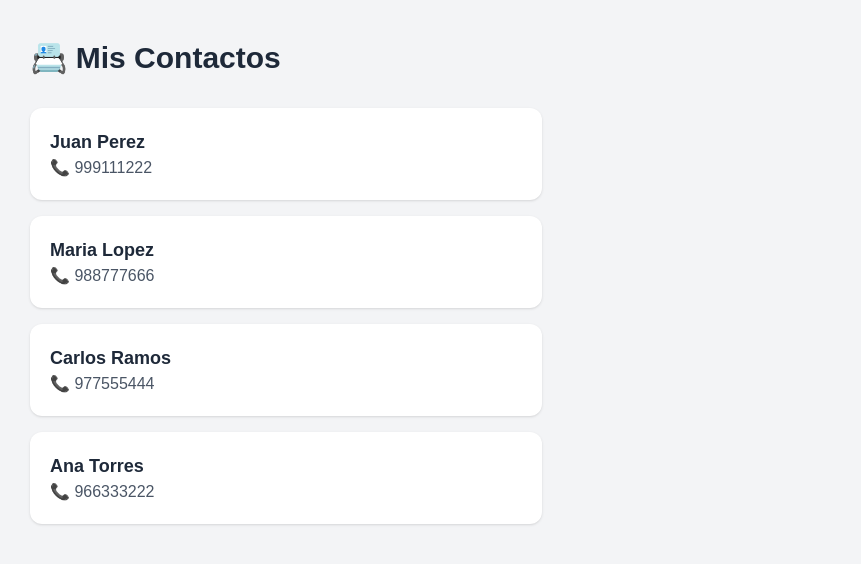
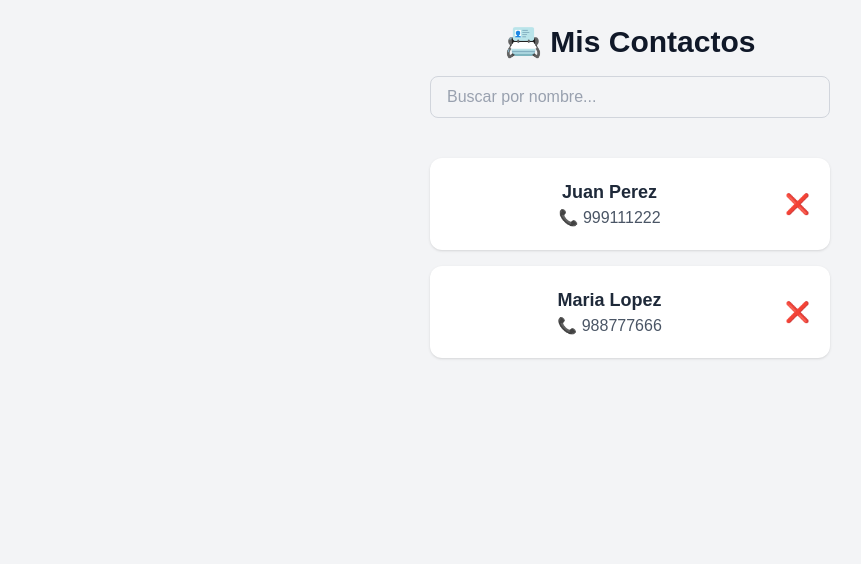
Before and after one commit to joserojas123/contacts-app, a Next.js app: page / in a window 1280 px wide. Shown: the top 564 px of the page, without its empty margins (10-871 px from the left). Built offline with nearby package versions, Linux system fonts and the light colour scheme.

Commit message:
Agregar boton para eliminar contactos

```diff
--- /dev/null
+++ b/src/app/actions.ts
@@ -0,0 +1,7 @@
+"use server";
+
+import { deactivateContact } from "@/lib/contacts";
+
+export async function deleteContact(name: string) {
+    deactivateContact(name);
+}
--- a/src/app/page.tsx
+++ b/src/app/page.tsx
@@ -1,27 +1,8 @@
-import { getContactsFromCSV } from "@/lib/readContacts";
+import { getContacts } from "@/lib/contacts";
+import ContactsClient from "@/components/ContactsClient";
 
-export default function Home() {
-  const contacts = getContactsFromCSV();
+export default function HomePage() {
+    const contacts = getContacts();
 
-  return (
-      <main className="min-h-screen bg-gray-100 p-10">
-        <h1 className="text-gray-800 text-3xl font-bold mb-8">📇 Mis Contactos</h1>
-
-        <div className="grid gap-4 max-w-lg">
-          {contacts.map((contact, index) => (
-              <div
-                  key={index}
-                  className="bg-white p-5 rounded-xl shadow hover:shadow-md transition"
-              >
-                <p className="text-lg font-semibold text-gray-800">
-                  {contact.name}
-                </p>
-                <p className="text-gray-600">
-                  📞 {contact.phone}
-                </p>
-              </div>
-          ))}
-        </div>
-      </main>
-  );
+    return <ContactsClient contacts={contacts} />;
 }
--- /dev/null
+++ b/src/components/ContactsClient.tsx
@@ -0,0 +1,124 @@
+"use client";
+
+import { useState } from "react";
+import { Contact } from "@/types/contact";
+import { deleteContact } from "@/app/actions";
+
+type Props = {
+    contacts: Contact[];
+};
+
+export default function ContactsClient({ contacts }: Props) {
+    const [contactList, setContactList] = useState<Contact[]>(contacts);
+    const [filter, setFilter] = useState("");
+    const [contactToDelete, setContactToDelete] = useState<Contact | null>(null);
+
+    const filteredContacts = contactList.filter(contact =>
+        contact.name.toLowerCase().includes(filter.toLowerCase())
+    );
+
+    const confirmDelete = async () => {
+        if (!contactToDelete) return;
+
+        await deleteContact(contactToDelete.name);
+
+        setContactList(prev =>
+            prev.filter(c => c.name !== contactToDelete.name)
+        );
+
+        setContactToDelete(null);
+    };
+
+    return (
+        <main className="h-screen bg-gray-100 flex justify-center">
+            <div className="w-full max-w-md flex flex-col">
+
+                {/* 🔒 HEADER ESTÁTICO */}
+                <div className="sticky top-0 bg-gray-100 px-6 py-6 z-10">
+                    <h1 className="text-3xl font-bold text-center text-gray-900 mb-4">
+                        📇 Mis Contactos
+                    </h1>
+
+                    <input
+                        type="text"
+                        placeholder="Buscar por nombre..."
+                        value={filter}
+                        onChange={e => setFilter(e.target.value)}
+                        className="w-full px-4 py-2 rounded-lg
+                       border border-gray-300
+                       text-gray-900
+                       placeholder-gray-400
+                       focus:outline-none
+                       focus:ring-2 focus:ring-blue-500"
+                    />
+                </div>
+
+                {/* 📋 LISTA */}
+                <div className="flex-1 overflow-y-auto px-6 pb-6">
+                    <div className="grid gap-4 mt-4">
+                        {filteredContacts.map((contact, index) => (
+                            <div
+                                key={index}
+                                className="bg-white p-5 rounded-xl shadow
+                           flex items-center justify-between"
+                            >
+                                <div className="flex-1 text-center">
+                                    <p className="text-lg font-semibold text-gray-800">
+                                        {contact.name}
+                                    </p>
+                                    <p className="text-gray-600">
+                                        📞 {contact.phone}
+                                    </p>
+                                </div>
+
+                                {/* ❌ BOTÓN ELIMINAR */}
+                                <button
+                                    onClick={() => setContactToDelete(contact)}
+                                    className="ml-4 text-red-500 hover:text-red-700
+                             font-bold text-xl"
+                                    title="Eliminar contacto"
+                                >
+                                    ❌
+                                </button>
+                            </div>
+                        ))}
+                    </div>
+                </div>
+
+                {/* 🪟 MODAL */}
+                {contactToDelete && (
+                    <div className="fixed inset-0 bg-black/40 flex items-center justify-center z-50">
+                        <div className="bg-white rounded-xl p-6 w-80 shadow-xl">
+                            <h2 className="text-lg font-bold text-gray-900 mb-2">
+                                ¿Eliminar contacto?
+                            </h2>
+
+                            <p className="text-gray-700 mb-6">
+                                {contactToDelete.name}
+                            </p>
+
+                            <div className="flex justify-end gap-3">
+                                <button
+                                    onClick={() => setContactToDelete(null)}
+                                    className="px-4 py-2 rounded-lg
+                             bg-gray-200 hover:bg-gray-300"
+                                >
+                                    Cancelar
+                                </button>
+
+                                <button
+                                    onClick={confirmDelete}
+                                    className="px-4 py-2 rounded-lg
+                             bg-red-600 text-white hover:bg-red-700"
+                                >
+                                    Eliminar
+                                </button>
+                            </div>
+                        </div>
+                    </div>
+                )}
+
+            </div>
+        </main>
+    );
+}
--- /dev/null
+++ b/src/lib/contacts.ts
@@ -0,0 +1,40 @@
+import fs from "fs";
+import path from "path";
+import { Contact } from "@/types/contact";
+
+const filePath = path.join(process.cwd(), "data", "contacts.csv");
+
+export function getContacts(): Contact[] {
+    const file = fs.readFileSync(filePath, "utf-8");
+
+    const [, ...rows] = file.split("\n");
+
+    return rows
+        .filter(Boolean)
+        .map(row => {
+            const [name, phone, active] = row.split(",");
+            return {
+                name,
+                phone,
+                active: active === "true",
+            };
+        })
+        .filter(contact => contact.active);
+}
+
+export function deactivateContact(name: string) {
+    const file = fs.readFileSync(filePath, "utf-8");
+    const lines = file.split("\n");
+
+    const updated = lines.map((line, index) => {
+        if (index === 0) return line; // header
+
+        const [n, phone, active] = line.split(",");
+        if (n === name) {
+            return `${n},${phone},false`;
+        }
+        return line;
+    });
+
+    fs.writeFileSync(filePath, updated.join("\n"));
+}
--- a/src/lib/readContacts.ts
+++ b/src/lib/readContacts.ts
@@ -1,23 +1,34 @@
 import fs from "fs";
 import path from "path";
+import { Contact } from "@/types/contact";
 
-export type Contact = {
-    name: string;
-    phone: string;
-};
+const filePath = path.join(process.cwd(), "data", "contacts.csv");
 
-export function getContactsFromCSV(): Contact[] {
-    const filePath = path.join(process.cwd(), "src/data/contacts.csv");
-    const file = fs.readFileSync(filePath, "utf8");
+export function readContacts(): Contact[] {
+    if (!fs.existsSync(filePath)) return [];
 
-    const lines = file.trim().split("\n");
-    const [, ...rows] = lines; // quitar header
+    const file = fs.readFileSync(filePath, "utf-8").trim();
+    if (!file) return [];
 
-    return rows.map(row => {
-        const [name, phone] = row.split(",");
-        return {
-            name: name.trim(),
-            phone: phone.trim(),
-        };
-    });
+    const lines = file.split("\n");
+    if (lines.length <= 1) return [];
+
+    const [, ...rows] = lines;
+
+    return rows
+        .map((row) => {
+            const [name, phone, active] = row.split(",");
+
+            if (!name || !phone || !active) return null;
+
+            return {
+                name: name.trim(),
+                phone: phone.trim(),
+                active: active.trim() === "true",
+            };
+        })
+        .filter(
+            (c): c is Contact =>
+                c !== null && c.active
+        );
 }
--- /dev/null
+++ b/src/types/contact.ts
@@ -0,0 +1,5 @@
+export type Contact = {
+    name: string;
+    phone: string;
+    active: boolean;
+};
```
Also changed, not shown: data/contacts.csv (added), src/data/contacts.csv (deleted).
